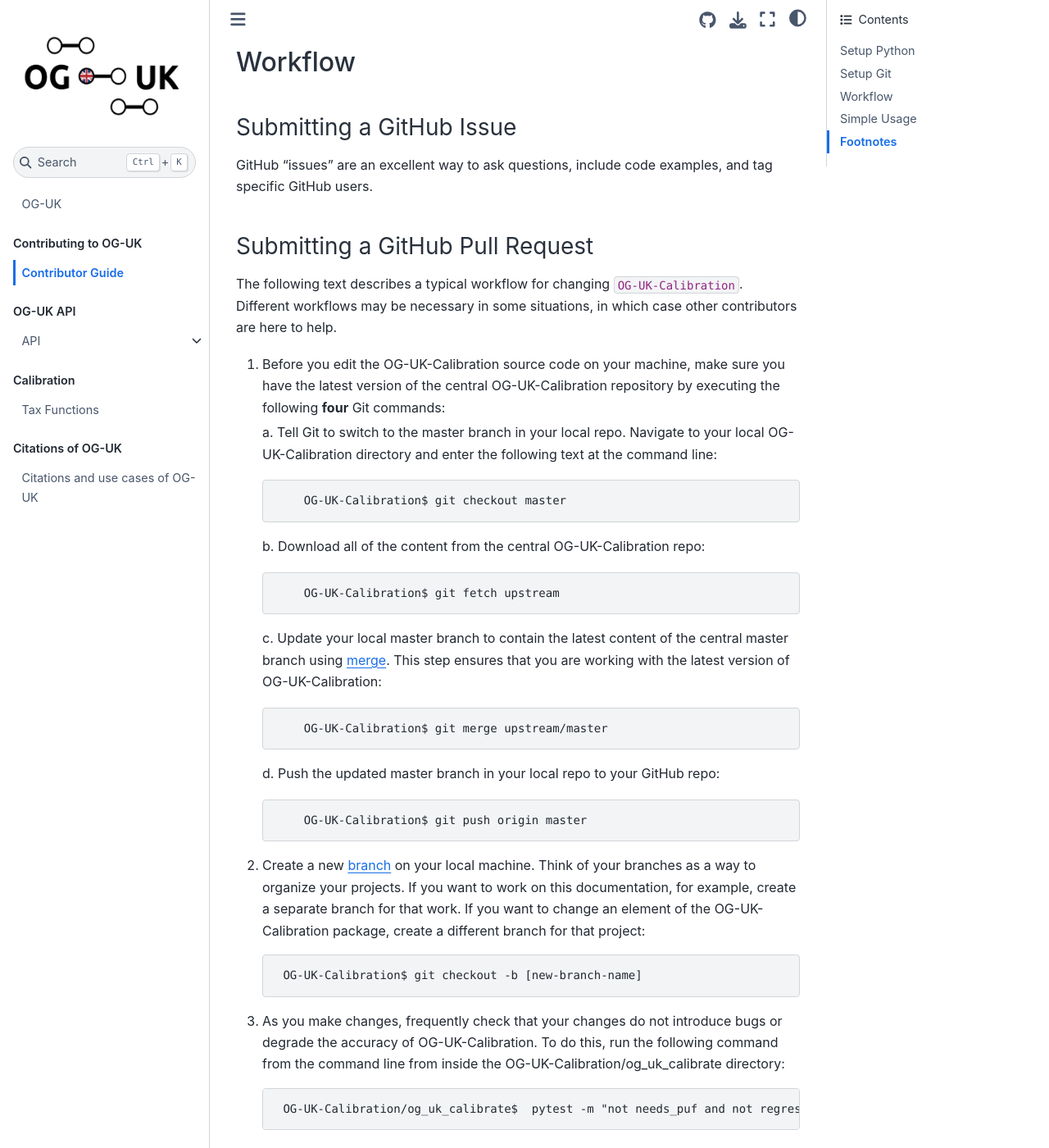
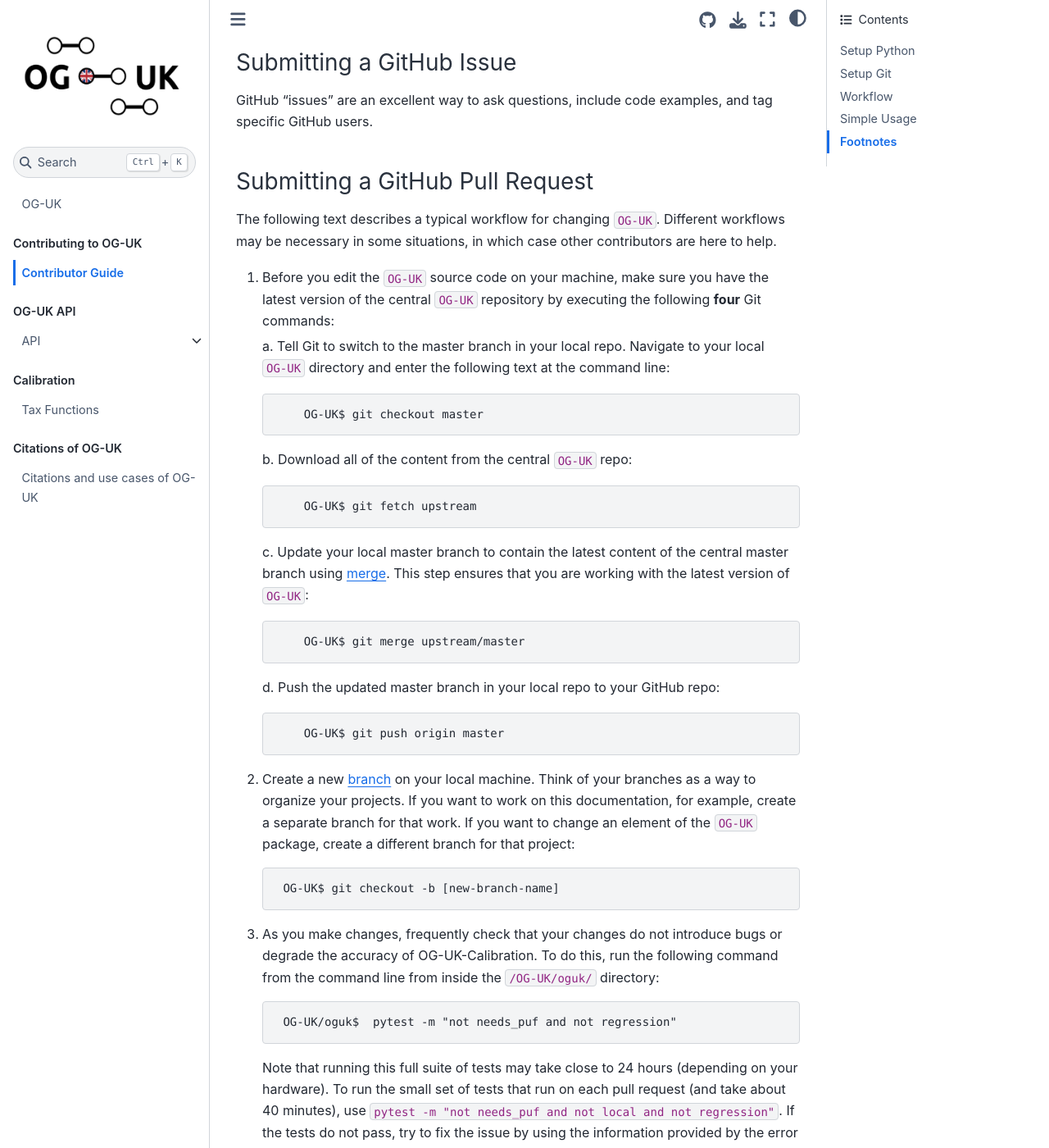
Before and after one commit to PSLmodels/OG-UK, a Jupyter Book: the page built from docs/book/content/contributing/contributor_guide.md, in a window 1280 px wide and 1400 px high, scrolled down 1939 px. Shown: the whole window at 82% size. Built offline with Jupyter Book 1.0.4 settings and Sphinx 7.4.7 and the Sphinx Book theme 1.1.4, drawn with Linux system fonts in a browser that asks for light colours; some of the changed text lies outside the part shown.

Commit message:
Updated contributor_guide.md

````diff
--- a/docs/book/content/contributing/contributor_guide.md
+++ b/docs/book/content/contributing/contributor_guide.md
@@ -1,9 +1,9 @@
 (Chap_ContribGuide)=
 # Contributor Guide
 
-The purpose of this guide is to provide the necessary background such that you can make improvements to `OG-UK-Calibration` and share them with others working on the package.
+The purpose of this guide is to provide the necessary background such that you can make improvements to `OG-UK` and share them with others working on the package.
 
-`OG-UK-Calibration` code is tracked by using [`Git`](https://help.github.com/articles/github-glossary/#git) version control software along with the [GitHub.com](https://github.com/) web platform for `Git` workflow and collaboration. Following the next steps will get you up and running and contributing to the package even if you've never used `Git` or other version control software.
+`OG-UK` code is tracked by using [`Git`](https://help.github.com/articles/github-glossary/#git) version control software along with the [GitHub.com](https://github.com/) web platform for `Git` workflow and collaboration. Following the next steps will get you up and running and contributing to the package even if you've never used `Git` or other version control software.
 
 If you have already completed the {ref}`Sec_SetupPython` and {ref}`Sec_SetupGit` sections, you can skip to the {ref}`Sec_Workflow` section.
 
@@ -11,7 +11,7 @@
 (Sec_SetupPython)=
 ## Setup Python
 
-`OG-UK-Calibration` is written in the Python programming language. Download and install the free and most recent Anaconda distribution of Python and associated libraries from [Anaconda.com](https://www.anaconda.com/products/individual#Downloads).[^recent_python] You should do this even if you already have Python installed on your computer because the Anaconda distribution contains additional Python packages that are used by `OG-UK-Calibration` (many of which are not included in other Python installations). You can install the Anaconda distribution without having administrative privileges on your computer and the Anaconda distribution will not interfere with any Python installation that came as part of your computer's operating system.
+`OG-UK` is written in the Python programming language. Download and install the free and most recent Anaconda distribution of Python and associated libraries from [Anaconda.com](https://www.anaconda.com/products/individual#Downloads).[^recent_python] You should do this even if you already have Python installed on your computer because the Anaconda distribution contains additional Python packages that are used by `OG-UK` (many of which are not included in other Python installations). You can install the Anaconda distribution without having administrative privileges on your computer and the Anaconda distribution will not interfere with any Python installation that came as part of your computer's operating system.
 
 
 (Sec_SetupGit)=
@@ -23,49 +23,49 @@
 
 3. Tell Git to remember your GitHub password by following steps 1-4 on [password setup](https://help.github.com/articles/caching-your-github-password-in-git/).
 
-4. Sign in to GitHub and create your own [remote](https://help.github.com/articles/github-glossary/#remote) [repository](https://help.github.com/articles/github-glossary/#repository) (repo) of `OG-UK-Calibration` by clicking [Fork](https://help.github.com/articles/github-glossary/#fork) in the upper right corner of the [OG-UK-Calibration GitHub page](https://github.com/PSLpackages/OG-UK-Calibration). Select your username when asked "Where should we fork this repository?"
+4. Sign in to GitHub and create your own [remote](https://help.github.com/articles/github-glossary/#remote) [repository](https://help.github.com/articles/github-glossary/#repository) (repo) of `OG-UK` by clicking [Fork](https://help.github.com/articles/github-glossary/#fork) in the upper right corner of the [OG-UK GitHub repository page](https://github.com/PSLmodels/OG-UK). Select your username when asked "Where should we fork this repository?"
 
 5. From your command line, navigate to the directory on your computer where you would like your local repo to live.
 
-6. Create a local repo by entering at the command line the text after the $.[^commandline_note] This step creates a directory called `OG-UK-Calibration` in the directory that you specified in the prior step:
+6. Create a local repo by entering at the command line the text after the $.[^commandline_note] This step creates a directory called `OG-UK` in the directory that you specified in the prior step:
 
     ```
-      git clone https://github.com/[github-username]/OG-UK-Calibration.git
+      git clone https://github.com/[github-username]/OG-UK.git
     ```
 
-7. From your command line or terminal, navigate to your local `OG-UK-Calibration` directory.
+7. From your command line or terminal, navigate to your local `OG-UK` directory.
 
 8. Make it easier to [push](https://help.github.com/articles/github-glossary/#pull) your local work to others and [pull](https://help.github.com/articles/github-glossary/#pull) others' work to your local machine by entering at the command line:
 
     ```
-      $ cd OG-UK-Calibration
-      OG-UK-Calibration$ git remote add upstream https://github.com/open-source-economics/OG-UK-Calibration.git
+      $ cd OG-UK
+      OG-UK$ git remote add upstream https://github.com/PSLmodels/OG-UK.git
     ```
 
 9. Create a conda environment with all of the necessary packages to
    execute the source code:
 
     ```
-      OG-UK-Calibration$ conda env create
+      OG-UK$ conda env create
     ```
 
-10. The prior command will create a conda environment called `oguk-calibration-dev`.
+10. The prior command will create a conda environment called `oguk-dev`.
     Activate this environment as follows:
 
     ```
-      OG-UK-Calibration$ conda activate oguk-calibration-dev
+      OG-UK$ conda activate oguk-dev
     ```
 
 If you have made it this far, you've successfully made a remote copy (a
-fork) of the central `OG-UK-Calibration` repo. That remote repo is hosted on GitHub.com at [https://github.com/PSLpackages/OG-UK-Calibration](https://github.com/PSLpackages/OG-UK-Calibration). You have also created a local repo (a [clone](https://help.github.com/articles/github-glossary/#clone)) that lives
-on your machine and only you can see; you will make your changes to
-the OG-UK-Calibration package by editing the files in the `OG-UK-Calibration`
+fork) of the central `OG-UK` repository. That remote repo is hosted on GitHub.com at [https://github.com/PSLmodels/OG-UK](https://github.com/PSLmodels/OG-UK). You have also created a local repo (a [clone](https://help.github.com/articles/github-glossary/#clone)) that lives
+on your machine and only you can see. You will make your changes to
+the `OG-UK` package by editing the files in the `/OG-UK/`
 directory on your machine and then submitting those changes to your
 local repo. As a new contributor, you will push your changes from your
 local repo to your remote repo when you're ready to share that work
 with the team.
 
-Don't be alarmed if the above paragraph is confusing. The following
+Don't be alarmed if the above paragraphs are confusing. The following
 section introduces some standard Git practices and guides you through
 the contribution process.
 
@@ -83,70 +83,63 @@
 ### Submitting a GitHub Pull Request
 
 The following text describes a typical workflow for changing
-`OG-UK-Calibration`.  Different workflows may be necessary in some
+`OG-UK`.  Different workflows may be necessary in some
 situations, in which case other contributors are here to help.
 
-1. Before you edit the OG-UK-Calibration source code on your machine,
-   make sure you have the latest version of the central OG-UK-Calibration
+1. Before you edit the `OG-UK` source code on your machine,
+   make sure you have the latest version of the central `OG-UK`
    repository by executing the following **four** Git commands:
 
    a. Tell Git to switch to the master branch in your local repo.
-      Navigate to your local OG-UK-Calibration directory and enter the
+      Navigate to your local `OG-UK` directory and enter the
       following text at the command line:
 
     ```
-        OG-UK-Calibration$ git checkout master
+        OG-UK$ git checkout master
     ```
 
-   b. Download all of the content from the central OG-UK-Calibration repo:
+   b. Download all of the content from the central `OG-UK` repo:
     ```
-        OG-UK-Calibration$ git fetch upstream
+        OG-UK$ git fetch upstream
     ```
    c. Update your local master branch to contain the latest content of
       the central master branch using [merge](https://help.github.com/articles/github-glossary/#merge). This step ensures that
-      you are working with the latest version of OG-UK-Calibration:
+      you are working with the latest version of `OG-UK`:
     ```
-        OG-UK-Calibration$ git merge upstream/master
+        OG-UK$ git merge upstream/master
     ```
    d. Push the updated master branch in your local repo to your GitHub repo:
     ```
-        OG-UK-Calibration$ git push origin master
+        OG-UK$ git push origin master
     ```
-2. Create a new [branch](https://help.github.com/articles/github-glossary/#branch) on your local machine. Think of your
-   branches as a way to organize your projects. If you want to work on
-   this documentation, for example, create a separate branch for that
-   work. If you want to change an element of the OG-UK-Calibration package, create
-   a different branch for that project:
+2. Create a new [branch](https://help.github.com/articles/github-glossary/#branch) on your local machine. Think of your branches as a way to organize your projects. If you want to work on this documentation, for example, create a separate branch for that work. If you want to change an element of the `OG-UK` package, create a different branch for that project:
     ```
-     OG-UK-Calibration$ git checkout -b [new-branch-name]
+     OG-UK$ git checkout -b [new-branch-name]
     ```
-3. As you make changes, frequently check that your changes do not
-   introduce bugs or degrade the accuracy of OG-UK-Calibration. To do
-   this, run the following command from the command line from inside
-   the OG-UK-Calibration/og_uk_calibrate directory:
+3. As you make changes, frequently check that your changes do not introduce bugs or degrade the accuracy of OG-UK-Calibration. To do this, run the following command from the command line from inside the `/OG-UK/oguk/` directory:
     ```
-     OG-UK-Calibration/og_uk_calibrate$  pytest -m "not needs_puf and not regression"
+     OG-UK/oguk$  pytest -m "not needs_puf and not regression"
     ```
-   Note that running this full suite of tests may take close to 24 hours (depending on your hardware).  To run the small set of tests that run on each pull request (and take about 40 minutes), use  `pytest -m "not needs_puf and not local and not regression"`.  If the tests do not pass, try to fix the issue by using the information provided by the error message. If this isn't possible or doesn't work, the core maintainers are here to help via a [GitHub Issue](https://github.com/PSLpackages/OG-UK-Calibration/issues).
+   Note that running this full suite of tests may take close to 24 hours (depending on your hardware).  To run the small set of tests that run on each pull request (and take about 40 minutes), use  `pytest -m "not needs_puf and not local and not regression"`.  If the tests do not pass, try to fix the issue by using the information provided by the error message. If this isn't possible or doesn't work, the core maintainers are here to help via a [GitHub Issue](https://github.com/PSLmodels/OG-UK/issues).
 
 4. Now you're ready to [commit](https://help.github.com/articles/github-glossary/#commit) your changes to your local repo using the code below. The first line of code tells `Git` to track a file. Use "git status" to find all the files you've edited, and "git add" each of the files that you'd like `Git` to track. As a rule, do not add large files. If you'd like to add a file that is larger than 25 MB, please contact the other contributors and ask how to proceed. The second line of code commits your changes to your local repo and allows you to create a commit message; this should be a short description of your changes.
 
    *Tip*: Committing often is a good idea as `Git` keeps a record of your changes. This means that you can always revert to a previous version of your work if you need to. Do this to commit:
     ```
-     OG-UK-Calibration$ git add [filename]
-     OG-UK-Calibration$ git commit -m "[description-of-your-commit]"
+     OG-UK$ git add [filename]
+     OG-UK$ git commit -m "[description-of-your-commit]"
     ```
 
 5. Periodically, make sure that the branch you created in step 2 is in sync with the changes other contributors are making to the central master branch by fetching upstream and merging upstream/master into your branch:
     ```
-      OG-UK-Calibration$ git fetch upstream
-      OG-UK-Calibration$ git merge upstream/master
+      OG-UK$ git fetch upstream
+      OG-UK$ git merge upstream/master
     ```
    You may need to resolve conflicts that arise when another contributor changed the same section of code that you are changing. Feel free to ask other contributors for guidance if this happens to you. If you do need to fix a merge conflict, re-run the test suite afterwards (step 4.)
 
 6. When you are ready for other team members to review your code, make your final commit and push your local branch to your remote repo:
     ```
-     OG-UK-Calibration$ git push origin [new-branch-name]
+     OG-UK$ git push origin [new-branch-name]
     ```
 7. From the GitHub.com user interface, [open a pull request](https://help.github.com/articles/creating-a-pull-request/#creating-the-pull-request).
 
@@ -162,6 +155,6 @@
 (Sec_ContribFootnotes)=
 ## Footnotes
 
-[^recent_python]:The most recent version of Python from Anaconda is Python 3.10. `OG-UK-Calibration` is currently tested to run on Python 3.7 through 3.9.
+[^recent_python]:The most recent version of Python from Anaconda is Python 3.10. `OG-UK` is currently tested to run on Python 3.7 through 3.9.
 
 [^commandline_note]:The dollar sign is the end of the command prompt on a Mac. If you are using the Windows operating system, this is usually the right angle bracket (>). No matter the symbol, you don't need to type it (or anything to its left, which shows the current working directory) at the command line before you enter a command; the prompt symbol and preceding characters should already be there.
````
